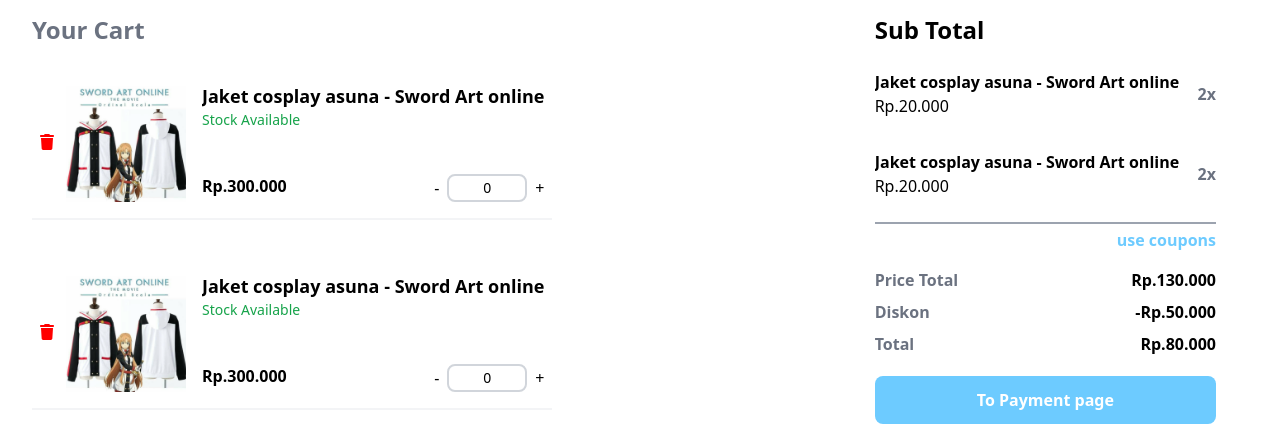
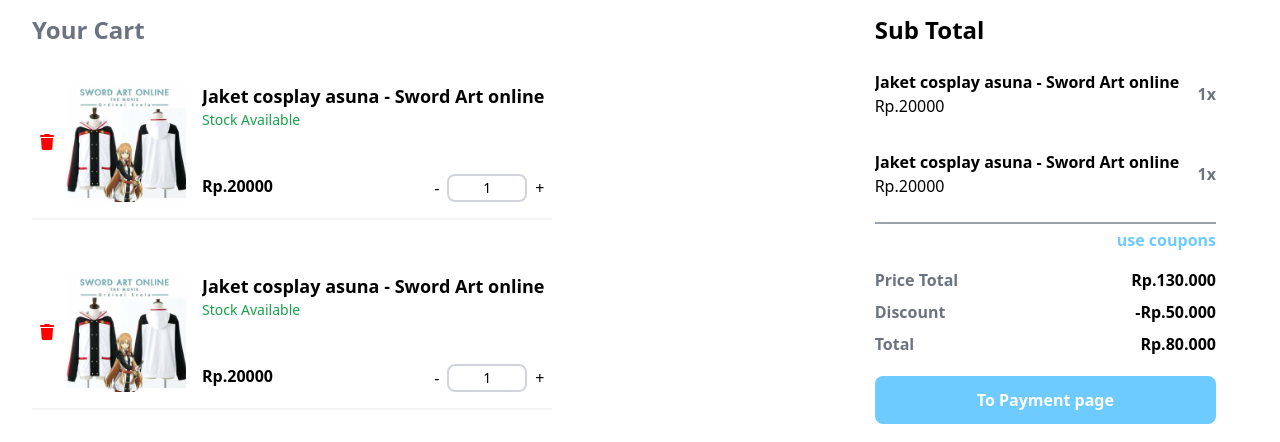
Before and after one commit to AlvinSetyaPranata/WeeboStore, a Next.js app in the folder frontend/: page /cart in a window 1280 px wide. Shown: the part 126-568 px from the top of the page. Built offline with nearby package versions, Linux system fonts and the light colour scheme.

Commit message:
Fix bugs in subtotal that cause ui doesnt re-render

```diff
--- a/frontend/src/app/(Navigated)/cart/content.jsx
+++ b/frontend/src/app/(Navigated)/cart/content.jsx
@@ -2,11 +2,42 @@
 
 import CartCard from "@/components/Atoms/CartCard";
 import Link from "next/link";
+import { useEffect, useMemo, useReducer, useState } from "react";
 
 export default function Cart() {
 
-    const onChange = (value) => {
-        console.log(value)
+    const data = [{
+        "name": "Jaket cosplay asuna - Sword Art online",
+        "price": 20000,
+        "qty": 1
+    }, {
+        "name": "Jaket cosplay asuna - Sword Art online",
+        "price": 20000,
+        "qty": 1
+    },]
+
+    const itemReducer = (state, action) => {
+        switch (action.type) {
+            case "SET_QTY":
+                let newState = state
+
+                newState[action.index]["qty"] = action.value
+
+                return newState
+        }
+    }
+
+    const [state, dispatch] = useReducer(itemReducer, data)
+
+    // Dummy hooks that force UI to re-render
+    const [,setForce] = useState(false)
+
+
+
+    const onChange = (id, value) => {
+        dispatch({ type: "SET_QTY", index: id, value: value })
+
+        setForce(latest => !latest)
     }
 
 
@@ -19,8 +50,11 @@
 
                     <div className="flex w-full">
                         <div className="grid gap-8">
-                            <CartCard next={onChange} />
-                            <CartCard next={onChange} />
+                            {state.map((item, itemKey) => (
+                                <CartCard key={itemKey} next={onChange} title={item.name} price={item.price} qty={item.qty} id={itemKey} />
+                            ))
+
+                            }
                         </div>
 
                     </div>
@@ -33,23 +67,18 @@
                         <h3 className="text-2xl font-bold">Sub Total</h3>
                         <div className="grid gap-8 mt-6 border-b-2 border-gray-400 pb-6">
 
-                            {/* items */}
-                            <div className="w-full flex justify-between items-center">
-                                <div className="">
-                                    <p className="font-semibold line-clamp-2">Jaket cosplay asuna - Sword Art online</p>
-                                    <p>Rp.20.000</p>
+                            {state.map((item, itemKey) => {
+                                console.log(item)
+                                return (
+                                <div key={itemKey} className="w-full flex justify-between items-center">
+                                    <div className="">
+                                        <p className="font-semibold line-clamp-2">{item.name}</p>
+                                        <p>Rp.{item.price*item.qty}</p>
+                                    </div>
+                                    <p className="font-bold text-gray-500">{item.qty}x</p>
                                 </div>
-                                <p className="font-bold text-gray-500">2x</p>
-                            </div>
-                            <div className="w-full flex justify-between items-center">
-                                <div className="">
-                                    <p className="font-semibold line-clamp-2">Jaket cosplay asuna - Sword Art online</p>
-                                    <p>Rp.20.000</p>
-                                </div>
-                                <p className="font-bold text-gray-500">2x</p>
-                            </div>
+                            )})}
 
-                            {/* items */}
 
                         </div>
                         <p className="text-right mt-1 font-semibold text-primary underline-offset-2 hover:underline hover:cursor-pointer">use coupons</p>
@@ -59,7 +88,7 @@
                                 <p className="font-bold">Rp.130.000</p>
                             </div>
                             <div className="flex justify-between items-center">
-                                <p className="font-semibold text-gray-500">Diskon</p>
+                                <p className="font-semibold text-gray-500">Discount</p>
                                 <p className="font-bold">-Rp.50.000</p>
                             </div>
                             <div className="flex justify-between items-center">
--- a/frontend/src/components/Atoms/CartCard.jsx
+++ b/frontend/src/components/Atoms/CartCard.jsx
@@ -2,10 +2,10 @@
 
 import Image from "next/image"
 import TrashIcon from "../SVG/TrashIcon"
-import { useReducer } from "react"
+import { useEffect, useMemo, useReducer } from "react"
 
 
-export default function CartCard({ next }) {
+export default function CartCard({ next, title, id, price=0, qty=0 }) {
     const updateValueReducer = (state, action) => {
         let newState = {}
 
@@ -28,16 +28,15 @@
 
             case "CUSTOM":
                 newState["value"] = action.value
-                break
         }
-        next(action.value)
 
         return newState
     }
 
 
+
+
     const checkInput = () => {
-        console.log(state.value)
         if (state.value >= 10) {
             dispatch({ type: "CUSTOM", value: 10 })
         }
@@ -48,7 +47,8 @@
 
 
 
-    const [state, dispatch] = useReducer(updateValueReducer, { value: 0 })
+    const [state, dispatch] = useReducer(updateValueReducer, { value: qty })
+    useEffect(() => next(id, state.value), [state.value])
 
     return (
 
@@ -65,12 +65,12 @@
             <div className="flex flex-col justify-between">
                 <div>
 
-                    <label className="font-semibold text-lg line-clamp-1">Jaket cosplay asuna - Sword Art online</label>
+                    <label className="font-semibold text-lg line-clamp-1">{title}</label>
                     <p className="text-green-600 text-sm">Stock Available</p>
                 </div>
 
                 <div className="flex justify-between w-full">
-                    <p className="font-bold">Rp.300.000</p>
+                    <p className="font-bold">Rp.{price}</p>
 
                     <div className="flex gap-2 items-center">
                         <button onClick={() => dispatch({ type: "MIN" })}>-</button>
```
